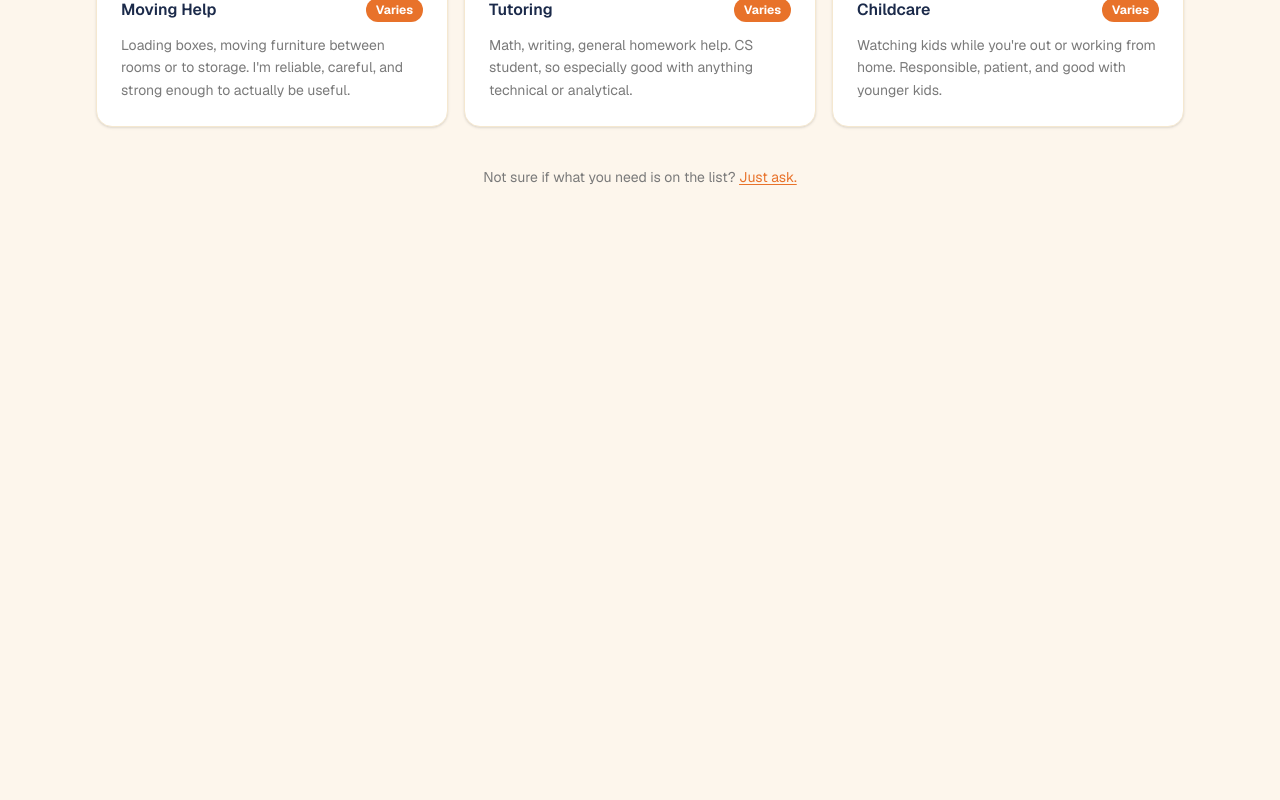
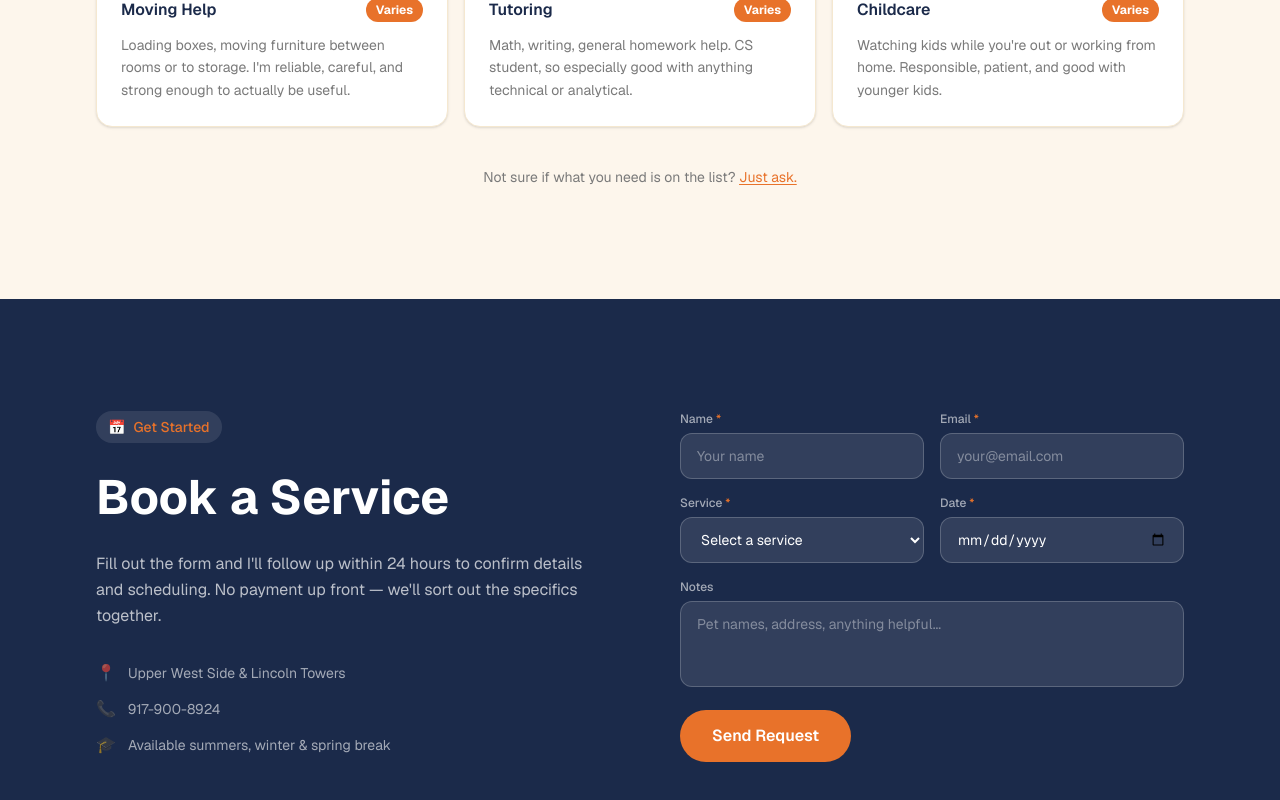
Before and after one commit to gregm24/paws-and-purrs, a Next.js app: page / in a window 1280 px wide. Shown: the part 2696-3496 px from the top of the page. Before the commit the page ends 2995 px from the top, so only its background shows below. Built offline with nearby package versions, Linux system fonts and the light colour scheme.

Commit message:
feat: add booking form with stubbed API route

```diff
--- /dev/null
+++ b/app/api/booking/route.ts
@@ -0,0 +1,16 @@
+export async function POST(request: Request) {
+  const body = await request.json();
+  const { name, email, service, date } = body;
+
+  if (!name || !email || !service || !date) {
+    return Response.json(
+      { success: false, error: "Missing required fields" },
+      { status: 400 }
+    );
+  }
+
+  // TODO: replace with Google Sheets API call via googleapis
+  console.log("Booking request:", body);
+
+  return Response.json({ success: true, message: "Booking request received!" });
+}
--- /dev/null
+++ b/app/components/Booking.tsx
@@ -0,0 +1,47 @@
+import BookingForm from "./BookingForm";
+
+export default function Booking() {
+  return (
+    <section id="booking" className="bg-navy py-20 lg:py-28">
+      <div className="max-w-6xl mx-auto px-4 sm:px-6 lg:px-8">
+        <div className="grid grid-cols-1 lg:grid-cols-2 gap-12 lg:gap-20 items-start">
+          {/* Left: copy */}
+          <div className="flex flex-col gap-6">
+            <div className="inline-flex items-center gap-2 bg-white/10 text-orange text-sm font-medium px-3 py-1.5 rounded-full w-fit">
+              <span>📅</span>
+              <span>Get Started</span>
+            </div>
+
+            <h2 className="text-4xl sm:text-5xl font-bold text-white leading-tight">
+              Book a Service
+            </h2>
+
+            <p className="text-white/70 leading-relaxed">
+              Fill out the form and I&apos;ll follow up within 24 hours to
+              confirm details and scheduling. No payment up front — we&apos;ll
+              sort out the specifics together.
+            </p>
+
+            <div className="flex flex-col gap-3 mt-2">
+              {[
+                ["📍", "Upper West Side & Lincoln Towers"],
+                ["📞", "917-900-8924"],
+                ["🎓", "Available summers, winter & spring break"],
+              ].map(([icon, text]) => (
+                <div key={text} className="flex items-center gap-3 text-sm text-white/60">
+                  <span className="text-base">{icon}</span>
+                  <span>{text}</span>
+                </div>
+              ))}
+            </div>
+          </div>
+
+          {/* Right: form */}
+          <div>
+            <BookingForm />
+          </div>
+        </div>
+      </div>
+    </section>
+  );
+}
--- /dev/null
+++ b/app/components/BookingForm.tsx
@@ -0,0 +1,183 @@
+"use client";
+
+import { useState } from "react";
+
+const SERVICES = [
+  "Dog Walking",
+  "Cat Feeding",
+  "Pet Sitting",
+  "Errand Running",
+  "Organization",
+  "Computer Help",
+  "Moving Help",
+  "Tutoring",
+  "Childcare",
+  "Other",
+];
+
+type FormState = {
+  name: string;
+  email: string;
+  service: string;
+  date: string;
+  notes: string;
+};
+
+type SubmitStatus = "idle" | "loading" | "success" | "error";
+
+const EMPTY: FormState = { name: "", email: "", service: "", date: "", notes: "" };
+
+export default function BookingForm() {
+  const [form, setForm] = useState<FormState>(EMPTY);
+  const [status, setStatus] = useState<SubmitStatus>("idle");
+  const [errorMsg, setErrorMsg] = useState("");
+
+  const set = (field: keyof FormState) => (
+    e: React.ChangeEvent<HTMLInputElement | HTMLSelectElement | HTMLTextAreaElement>
+  ) => setForm((f) => ({ ...f, [field]: e.target.value }));
+
+  const handleSubmit = async (e: React.FormEvent) => {
+    e.preventDefault();
+    setStatus("loading");
+    setErrorMsg("");
+    try {
+      const res = await fetch("/api/booking", {
+        method: "POST",
+        headers: { "Content-Type": "application/json" },
+        body: JSON.stringify(form),
+      });
+      const data = await res.json();
+      if (res.ok && data.success) {
+        setStatus("success");
+        setForm(EMPTY);
+      } else {
+        setStatus("error");
+        setErrorMsg(data.error ?? "Something went wrong. Please try again.");
+      }
+    } catch {
+      setStatus("error");
+      setErrorMsg("Network error. Please try again or call 917-900-8924.");
+    }
+  };
+
+  const inputClass =
+    "w-full rounded-xl px-4 py-3 bg-white/10 border border-white/20 text-white placeholder-white/40 focus:outline-none focus:border-orange focus:bg-white/15 transition text-sm";
+
+  if (status === "success") {
+    return (
+      <div className="text-center py-12">
+        <div className="text-5xl mb-4">✅</div>
+        <h3 className="text-xl font-bold text-white mb-2">Request sent!</h3>
+        <p className="text-white/70 text-sm">
+          I&apos;ll follow up by email within 24 hours to confirm the details.
+        </p>
+        <button
+          onClick={() => setStatus("idle")}
+          className="mt-6 text-orange text-sm underline underline-offset-2"
+        >
+          Submit another request
+        </button>
+      </div>
+    );
+  }
+
+  return (
+    <form onSubmit={handleSubmit} className="flex flex-col gap-4">
+      <div className="grid grid-cols-1 sm:grid-cols-2 gap-4">
+        <div>
+          <label className="block text-xs text-white/60 mb-1.5 font-medium">
+            Name <span className="text-orange">*</span>
+          </label>
+          <input
+            type="text"
+            required
+            value={form.name}
+            onChange={set("name")}
+            placeholder="Your name"
+            className={inputClass}
+          />
+        </div>
+        <div>
+          <label className="block text-xs text-white/60 mb-1.5 font-medium">
+            Email <span className="text-orange">*</span>
+          </label>
+          <input
+            type="email"
+            required
+            value={form.email}
+            onChange={set("email")}
+            placeholder="your@email.com"
+            className={inputClass}
+          />
+        </div>
+      </div>
+
+      <div className="grid grid-cols-1 sm:grid-cols-2 gap-4">
+        <div>
+          <label className="block text-xs text-white/60 mb-1.5 font-medium">
+            Service <span className="text-orange">*</span>
+          </label>
+          <select
+            required
+            value={form.service}
+            onChange={set("service")}
+            className={`${inputClass} cursor-pointer`}
+          >
+            <option value="" disabled>
+              Select a service
+            </option>
+            {SERVICES.map((s) => (
+              <option key={s} value={s} className="bg-navy text-white">
+                {s}
+              </option>
+            ))}
+          </select>
+        </div>
+        <div>
+          <label className="block text-xs text-white/60 mb-1.5 font-medium">
+            Date <span className="text-orange">*</span>
+          </label>
+          <input
+            type="date"
+            required
+            value={form.date}
+            onChange={set("date")}
+            className={inputClass}
+          />
+        </div>
+      </div>
+
+      <div>
+        <label className="block text-xs text-white/60 mb-1.5 font-medium">
+          Notes
+        </label>
+        <textarea
+          rows={3}
+          value={form.notes}
+          onChange={set("notes")}
+          placeholder="Pet names, address, anything helpful..."
+          className={`${inputClass} resize-none`}
+        />
+      </div>
+
+      {status === "error" && (
+        <p className="text-red-400 text-sm">{errorMsg}</p>
+      )}
+
+      <button
+        type="submit"
+        disabled={status === "loading"}
+        className="flex items-center justify-center gap-2 w-full sm:w-auto sm:self-start px-8 py-3.5 bg-orange text-white font-semibold rounded-full hover:bg-orange-light transition-colors disabled:opacity-60 disabled:cursor-not-allowed"
+      >
+        {status === "loading" ? (
+          <>
+            <span className="w-4 h-4 border-2 border-white/40 border-t-white rounded-full animate-spin" />
+            Sending…
+          </>
+        ) : (
+          "Send Request"
+        )}
+      </button>
+    </form>
+  );
+}
--- a/app/page.tsx
+++ b/app/page.tsx
@@ -2,6 +2,7 @@ import Navbar from "./components/Navbar";
 import Hero from "./components/Hero";
 import About from "./components/About";
 import Services from "./components/Services";
+import Booking from "./components/Booking";
 
 export default function Home() {
   return (
@@ -11,6 +12,7 @@ export default function Home() {
         <Hero />
         <About />
         <Services />
+        <Booking />
       </main>
     </>
   );
```
